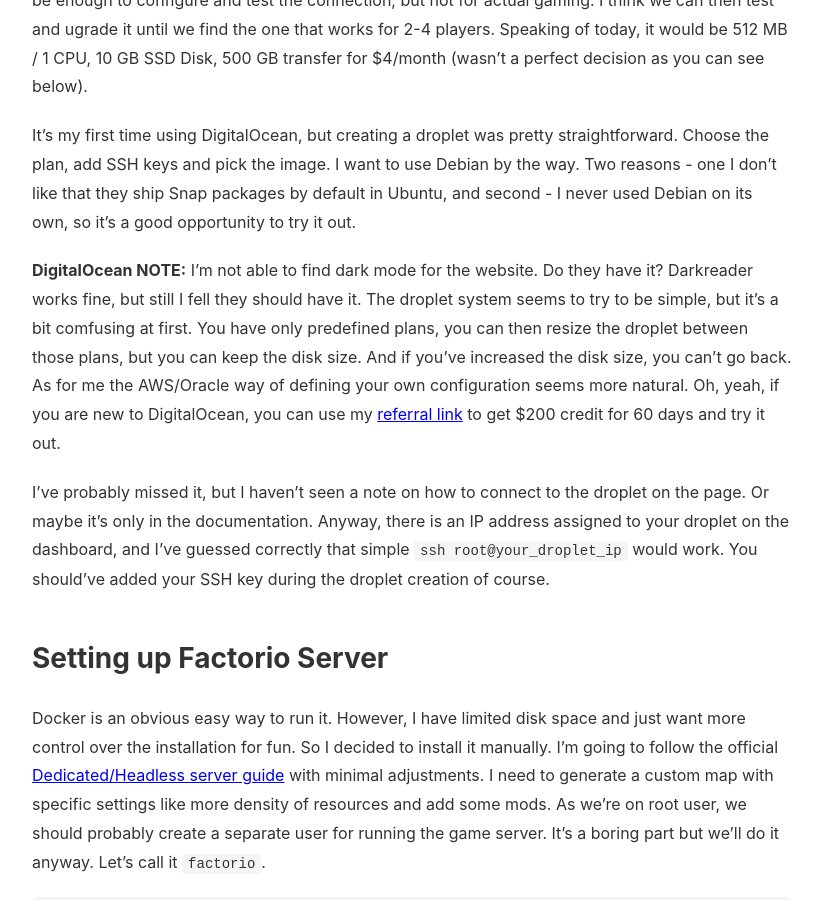
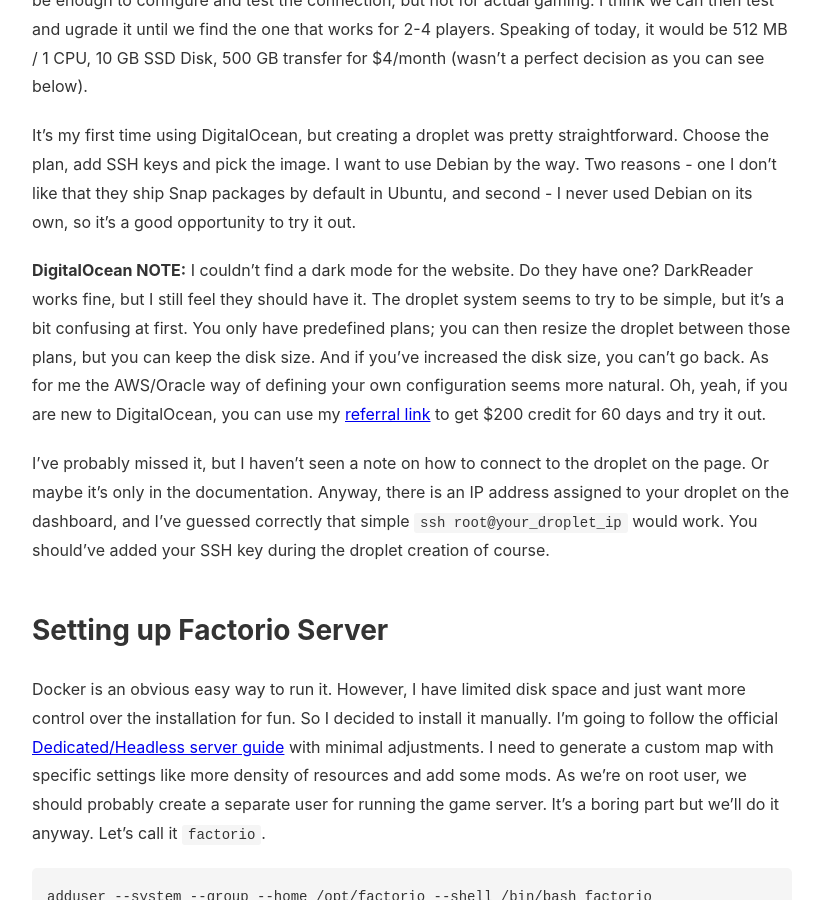
Before and after one commit to GriwMF/griwmf.github.io, a Jekyll site: the page built from _posts/2026-01-23-factorio-on-ocean.md, in a window 1280 px wide and 900 px high, scrolled down 760 px. Shown: the whole window, without its empty margins (228-1049 px from the left). Built offline with Jekyll 4.4.1, drawn with Linux system fonts in a browser that asks for light colours.

Commit message:
style fixes

```diff
--- a/_posts/2026-01-23-factorio-on-ocean.md
+++ b/_posts/2026-01-23-factorio-on-ocean.md
@@ -15,8 +15,8 @@
 
 It's my first time using DigitalOcean, but creating a droplet was pretty straightforward. Choose the plan, add SSH keys and pick the image. I want to use Debian by the way. Two reasons - one I don't like that they ship Snap packages by default in Ubuntu, and second - I never used Debian on its own, so it's a good opportunity to try it out.
 
-> **DigitalOcean NOTE:** I'm not able to find dark mode for the website. Do they have it? Darkreader works fine, but still I fell they should have it.
-> The droplet system seems to try to be simple, but it's a bit comfusing at first. You have only predefined plans, you can then resize the droplet between those plans, but you can keep the disk size. And if you've increased the disk size, you can't go back. As for me the AWS/Oracle way of defining your own configuration seems more natural.
+> **DigitalOcean NOTE:** I couldn't find a dark mode for the website. Do they have one? DarkReader works fine, but I still feel they should have it.
+> The droplet system seems to try to be simple, but it's a bit confusing at first. You only have predefined plans; you can then resize the droplet between those plans, but you can keep the disk size. And if you've increased the disk size, you can't go back. As for me the AWS/Oracle way of defining your own configuration seems more natural.
 > Oh, yeah, if you are new to DigitalOcean, you can use my [referral link](https://m.do.co/c/123c3d010fd7) to get $200 credit for 60 days and try it out.
 
 I've probably missed it, but I haven't seen a note on how to connect to the droplet on the page. Or maybe it's only in the documentation. Anyway, there is an IP address assigned to your droplet on the dashboard, and I've guessed correctly that simple `ssh root@your_droplet_ip` would work. You should've added your SSH key during the droplet creation of course.
```
